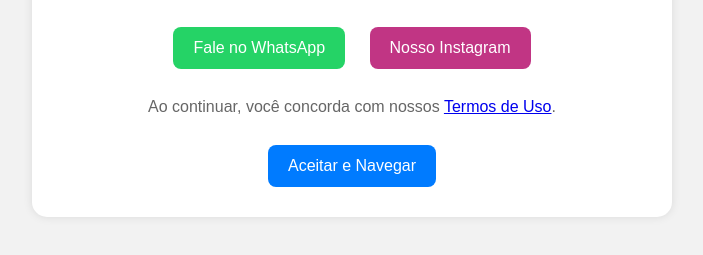
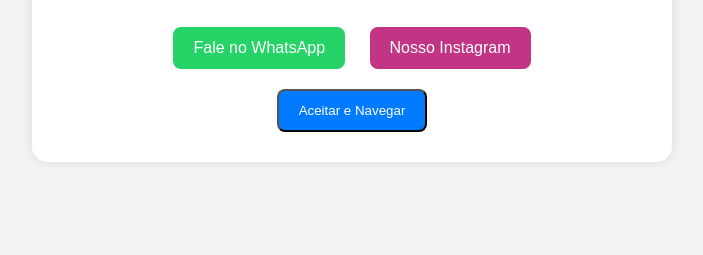
Before and after one commit to CMPassistec/cmp-wifi, a plain HTML site: page index.html in a window 1280 px wide. Shown: the part 375-630 px from the top of the page, without its empty margins (288-991 px from the left). Drawn offline with Linux system fonts and the light colour scheme.

Commit message:
Update index.html

```diff
--- a/index.html
+++ b/index.html
@@ -74,8 +74,9 @@
       <a class="btn btn-instagram" href="https://www.instagram.com/cmp.assistec/" target="_blank">Nosso Instagram</a>
     </div>
 
-    <p>Ao continuar, você concorda com nossos <a href="#">Termos de Uso</a>.</p>
-    <a class="btn accept-btn" href="https://g.page/r/CRfh8hezBp7jEBM/review">Aceitar e Navegar</a>
+    <form method="get" action="/index.html">
+    <input type="submit" class="btn accept-btn" value="Aceitar e Navegar">
+</form>
   </div>
 </body>
 </html>
```
